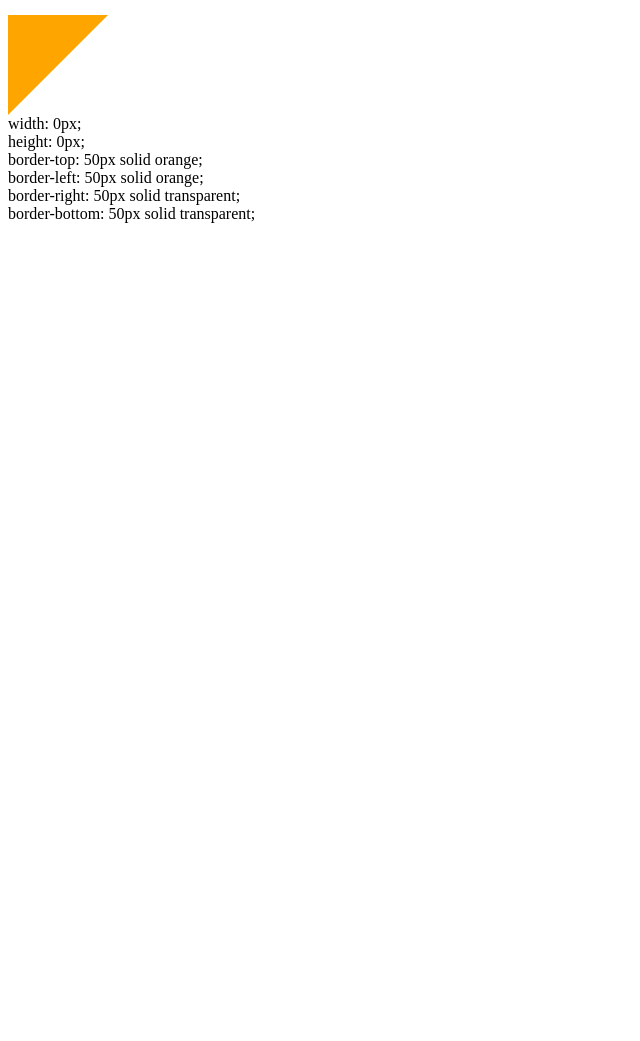
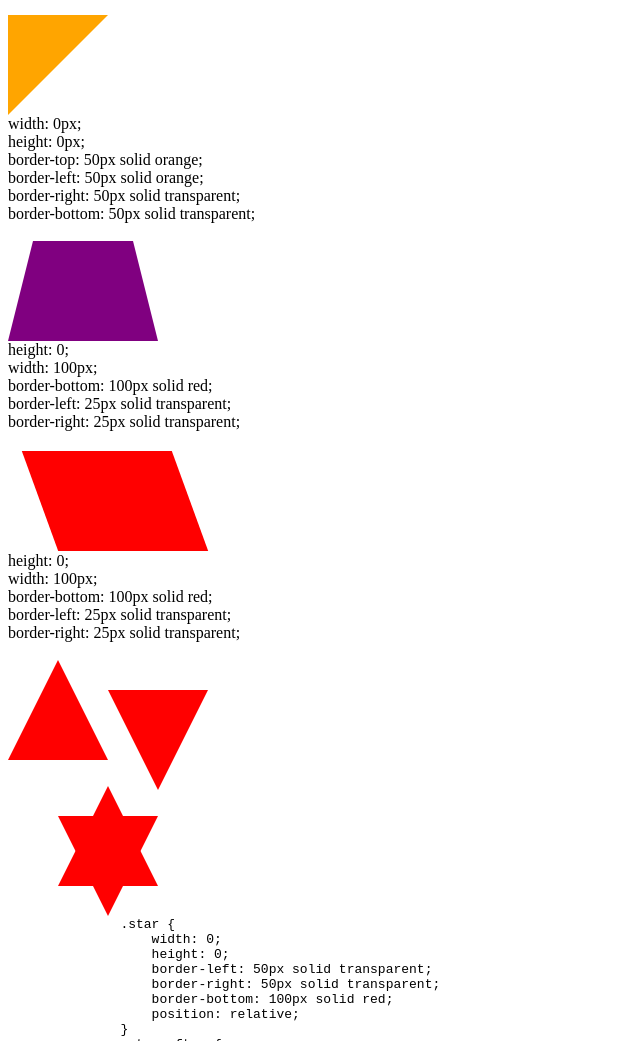
Before and after one commit to pavelciupitu/My-CSS-Shapes, a plain HTML site: page index.html in a window 1280 px wide. Shown: the part 1084-2125 px from the top of the page, without its empty margins (0-640 px from the left). Before the commit the page ends 1333 px from the top, so only its background shows below. Drawn offline with Linux system fonts and the light colour scheme.

Commit message:
adding more shapes - trapezoid, parallegoram and a star

```diff
--- a/index.html
+++ b/index.html
@@ -94,5 +94,65 @@
         border-bottom: 50px solid transparent;
     </div>
     <br>
+    <div class="trapezoid">
+    </div >
+    <div>
+        height: 0;
+        <br>
+        width: 100px;
+        <br>
+        border-bottom: 100px solid red;
+        <br>
+        border-left: 25px solid transparent;
+        <br>
+        border-right: 25px solid transparent;
+    </div>
+    <br>
+    <div class="paralelogram">
+    </div >
+    <div>
+        height: 0;
+        <br>
+        width: 100px;
+        <br>
+        border-bottom: 100px solid red;
+        <br>
+        border-left: 25px solid transparent;
+        <br>
+        border-right: 25px solid transparent;
+    </div>
+    <br>
+    <div class="prepair">
+        <br>
+        <br>
+        <br>
+        <br>
+        <br>
+        <br>
+        <br>
+    <div class="star">
+    </div >
+    <br>
+    <pre>
+        .star {
+            width: 0;
+            height: 0;
+            border-left: 50px solid transparent;
+            border-right: 50px solid transparent;
+            border-bottom: 100px solid red;
+            position: relative;
+        }
+        .star:after {
+            width: 0;
+            height: 0;
+            border-left: 50px solid transparent;
+            border-right: 50px solid transparent;
+            border-top: 100px solid red;
+            position: absolute;
+            content: "";
+            top: 30px;
+            left: -50px;""
+    </pre>
+    <br>
 </body>
 </html>
--- a/style.css
+++ b/style.css
@@ -65,3 +65,59 @@
     border-bottom: 50px solid transparent;
     /* background: blue; */
 }
+.trapezoid {
+    height: 0;
+    width: 100px;
+    border-bottom: 100px solid purple;
+    border-left: 25px solid transparent;
+    border-right: 25px solid transparent;
+}
+
+.paralelogram {
+    width: 150px;
+    height: 100px;
+    transform: skew(20deg);
+    background: red;
+    margin: 0.1rem 0.1rem 0.1rem 2rem;
+}
+
+
+.prepair {
+    width: 0;
+    height: 0;
+    border-left: 50px solid transparent;
+    border-right: 50px solid transparent;
+    border-bottom: 100px solid red;
+    position: relative;
+}
+.prepair:after {
+    width: 0;
+    height: 0;
+    border-left: 50px solid transparent;
+    border-right: 50px solid transparent;
+    border-top: 100px solid red;
+    position: absolute;
+    content: "";
+    top: 30px;
+    left: 50px;
+}
+
+.star {
+    width: 0;
+    height: 0;
+    border-left: 50px solid transparent;
+    border-right: 50px solid transparent;
+    border-bottom: 100px solid red;
+    position: relative;
+}
+.star:after {
+    width: 0;
+    height: 0;
+    border-left: 50px solid transparent;
+    border-right: 50px solid transparent;
+    border-top: 100px solid red;
+    position: absolute;
+    content: "";
+    top: 30px;
+    left: -50px;
+}
```
Lines whose indentation alone changed are shown as unchanged.
